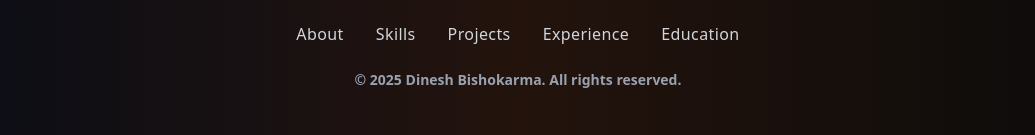
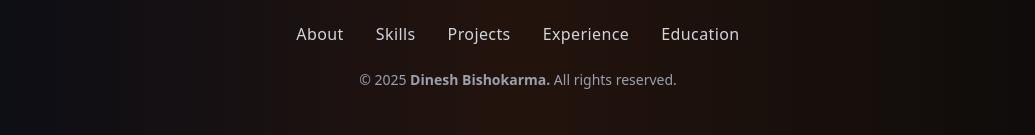
Before and after one commit to D-moc/My-Portfolio-Website, a React (Vite) app: page / in a window 1280 px wide. Shown: the part 5588-5723 px from the top of the page, without its empty margins (122-1157 px from the left). Built offline with nearby package versions, Linux system fonts and the light colour scheme.

Commit message:
Update Footer

```diff
--- a/src/components/Footer.jsx
+++ b/src/components/Footer.jsx
@@ -62,8 +62,8 @@ const Footer = () => {
 
         {/* Footer Text */}
         <p className="text-center text-sm text-gray-400 font-normal">
-
-          <span className="text-400 font-bold"> © {new Date().getFullYear()}{" "} Dinesh Bishokarma. All rights reserved.</span>
+         © {new Date().getFullYear()}{" "}
+          <span className="text-400 font-bold">Dinesh Bishokarma. </span>All rights reserved.
         </p>
       </div>
     </footer>
```
